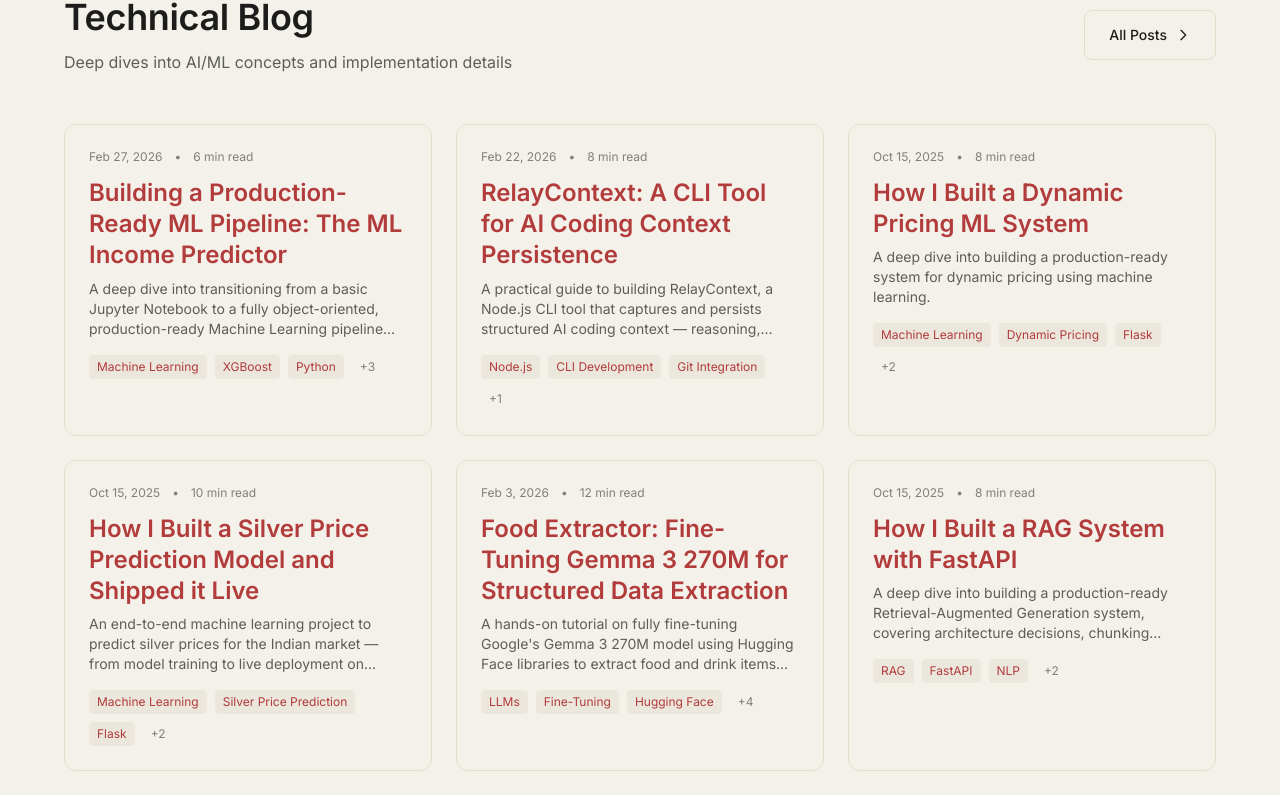
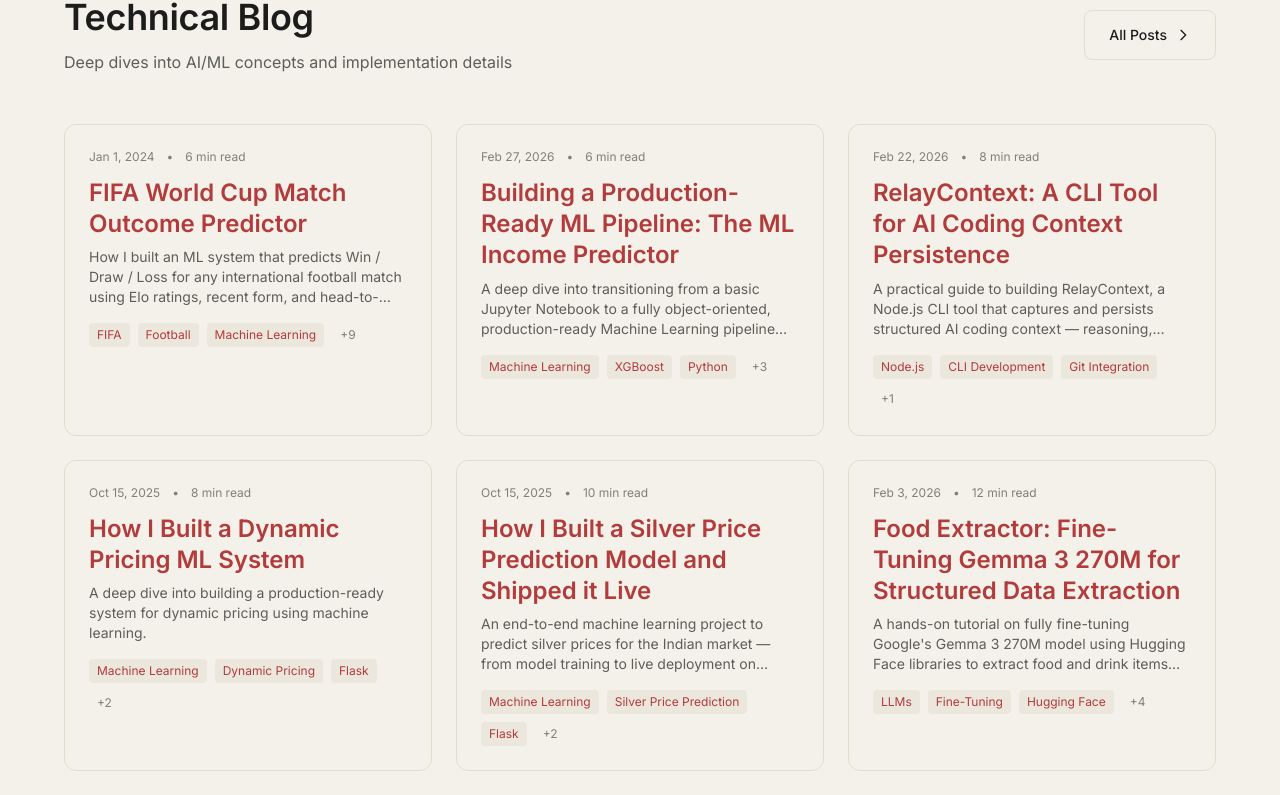
Before and after one commit to danishsyed-dev/my-blog, a Next.js app: page / in a window 1280 px wide. Shown: the part 902-1697 px from the top of the page. Built offline with nearby package versions, Linux system fonts and the light colour scheme; a web font is replaced by a local one.

Commit message:
feat: add blog post data structures and initial project entries to blog.ts

```diff
--- a/src/data/blog.ts
+++ b/src/data/blog.ts
@@ -14,7 +14,96 @@ export interface BlogPost {
 
 export const blogPosts: BlogPost[] = [
     {
-        id: 'income-iq-building-production-ready-ml',
+        id: 'fifa-match-outcome-predictor',
+        title: 'FIFA World Cup Match Outcome Predictor',
+        excerpt: 'How I built an ML system that predicts Win / Draw / Loss for any international football match using Elo ratings, recent form, and head-to-head records.',
+        content: `
+## Introduction
+
+**Given Team A vs Team B, predict Win / Draw / Loss probability using historical international football data.**
+
+Predicting football match outcomes is one of the hardest problems in sports analytics — expert forecasters only achieve 55–60% accuracy. This project tackles the challenge head-on by engineering rich, domain-aware features and comparing four machine learning models to see what's actually possible.
+
+## 🏆 Feature Engineering
+
+The key insight here is that **raw stats alone aren't enough** — you need to encode what actually determines a match outcome. I engineered six core features:
+
+| Feature | Description |
+|---------|-------------|
+| **Elo Rating System** | Built from scratch using the World Football Elo formula |
+| **Recent Form** | Last 5 matches - Win=3, Draw=1, Loss=0 |
+| **Goals Scored / Conceded** | Rolling average over last 5 matches |
+| **Head-to-Head Record** | Last 10 meetings between the two teams |
+| **Home Advantage** | Encoded as 1 (home) or 0 (neutral venue) |
+| **Tournament Weight** | Friendly → Qualifier → Continental → World Cup (0–4) |
+
+Building a custom Elo calculator from scratch was the most interesting part — the standard formula dynamically adjusts ratings after every match result, meaning every game in history contributes to the final team strength estimate.
+
+## 📊 Models Evaluated
+
+| Model | Role |
+|-------|------|
+| Logistic Regression | Baseline |
+| Random Forest | Ensemble |
+| XGBoost | Primary |
+| LightGBM | Primary |
+
+**Target accuracy: 55-70%** - matching or beating expert forecasters is the benchmark.
+
+## 🗂️ Project Structure
+
+\`\`\`
+match-outcome-predictor/
+├── data/
+│   ├── results.csv          ← Historical match results (Kaggle)
+│   └── elo.csv              ← Optional Elo ratings dataset
+├── notebooks/
+│   └── analysis.ipynb       ← EDA + feature exploration
+├── src/
+│   ├── data_loader.py       ← Load & clean datasets
+│   ├── elo_calculator.py    ← Custom Elo rating system
+│   ├── feature_engineering.py
+│   ├── train.py             ← Train & evaluate models
+│   └── predict.py           ← Prediction interface
+├── models/                  ← Saved .pkl model files
+└── app/
+    └── streamlit_app.py     ← Interactive web dashboard
+\`\`\`
+
+## ⚡ Quick Start
+
+\`\`\`bash
+# Install dependencies
+pip install -r requirements.txt
+
+# Train all models
+python src/train.py
+
+# Launch the interactive dashboard
+streamlit run app/streamlit_app.py
+\`\`\`
+
+Training will load and clean data, calculate Elo ratings from scratch, engineer all features, train all four models, save artifacts to \`models/\`, and generate evaluation plots.
+
+## 🛠️ Technical Stack
+
+- **Machine Learning**: Scikit-Learn, XGBoost, LightGBM, Pandas, NumPy
+- **Data Source**: International Football Results 1872–2026 (Kaggle)
+- **Dashboard**: Streamlit
+- **Visualization**: Matplotlib, Seaborn
+
+## Conclusion
+
+This project shows that domain knowledge - building a proper Elo system, encoding form, weighting tournament types - matters far more than model complexity. The feature engineering pipeline is the real differentiator, not the algorithm choice.
+        `.trim(),
+        tags: ['FIFA', 'Football', 'Machine Learning','Prediction', 'Sports Analytics', 'Python', 'XGBoost', 'LightGBM', 'Elo Rating', 'Pandas', 'Streamlit', 'Feature Engineering'],
+        date: '2024-01-01',
+        readTime: '6 min read',
+        featured: true,
+        githubUrl: 'https://github.com/danishsyed-dev/FIFA-World-Cup-Match-Outcome-Predictor',
+    },
+    {
+        id: 'building-production-ready-ml-pipeline',
         title: 'Building a Production-Ready ML Pipeline: The ML Income Predictor',
         excerpt: 'A deep dive into transitioning from a basic Jupyter Notebook to a fully object-oriented, production-ready Machine Learning pipeline and web application for demographic income classification.',
         content: `
```
